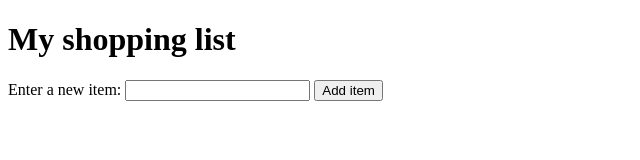
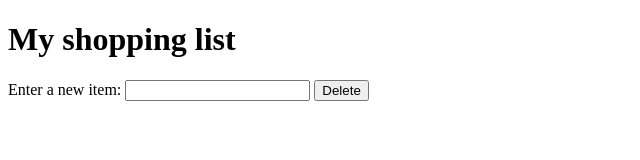
Before and after one commit to Grimshady1990/TOP-JS-Assignments, a plain HTML site: page dom-manipulation/exercise3/index.html in a window 1280 px wide. Shown: the full height of the page, 0-640 px from the left. Drawn offline with Linux system fonts and the light colour scheme.

Commit message:
Add to the script tag

```diff
--- a/dom-manipulation/exercise3/index.html
+++ b/dom-manipulation/exercise3/index.html
@@ -32,6 +32,27 @@
 
     <script>
 
+        const list = document.querySelector("ul");
+        const input = document.querySelector("input")
+
+
+        function buttonClick() {
+            const getInput = document.getElementById("item")
+            getInput.innerText = "";
+
+        }
+        const listItems = document.querySelector("li");
+        const btn = document.querySelector("button");
+        const spn = document.querySelector("span");
+
+
+        btn.textContent = "Delete"
+        span.textContent = getInput;
+
+
+        list.appendChild(btn);
+        list.appendChild(spn);
+
     </script>
   </body>
 </html>
```
